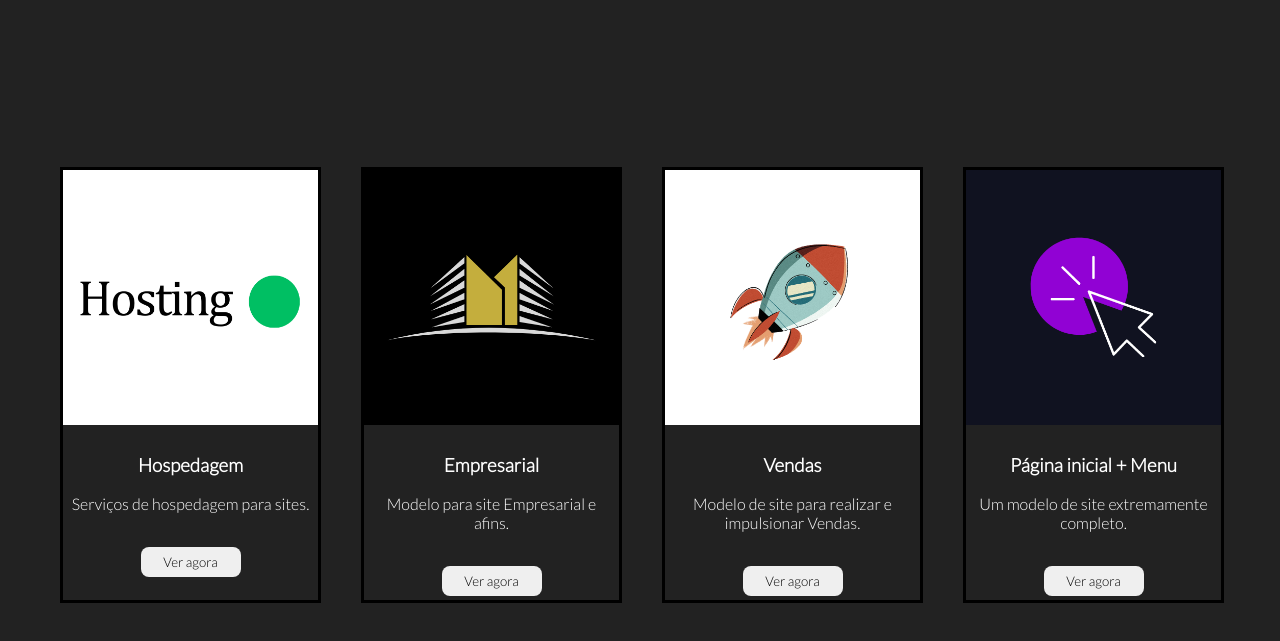
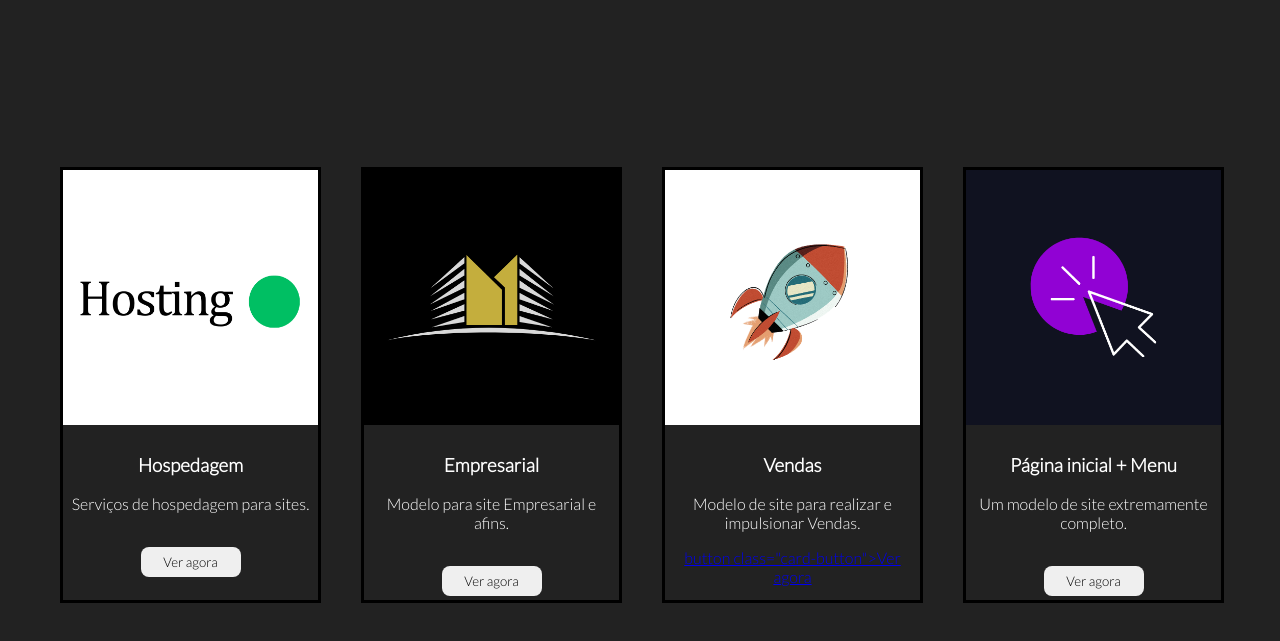
Before and after one commit to ThePHPJobs/PHPJobs, a plain HTML site: page PHP Jobs serviços.html in a window 1280 px wide. Shown: the part 147-788 px from the top of the page. Drawn offline with Linux system fonts and the light colour scheme.

Commit message:
Update PHP Jobs serviços.html

```diff
--- a/PHP Jobs serviços.html
+++ b/PHP Jobs serviços.html
@@ -53,7 +53,7 @@
         <div class="card-text">
             <h3>Vendas</h3>
             <p>Modelo de site para realizar e impulsionar Vendas.</p>
-            <button class="card-button">Ver agora</button>
+            <a href="https://thephpjobs.github.io/Evil-sio-Moda-Feminina/">button class="card-button">Ver agora</button></a>
         </div>
     </div>
 
@@ -65,7 +65,7 @@
         <div class="card-text">
             <h3>Página inicial + Menu</h3>
             <p>Um modelo de site extremamente completo.</p>
-            <button class="card-button" >Ver agora</button>
+            <a href="https://thephpjobs.github.io/Sapore-di-Casa/"><button class="card-button" >Ver agora</button></a>
         </div>
     </div>
 
```
